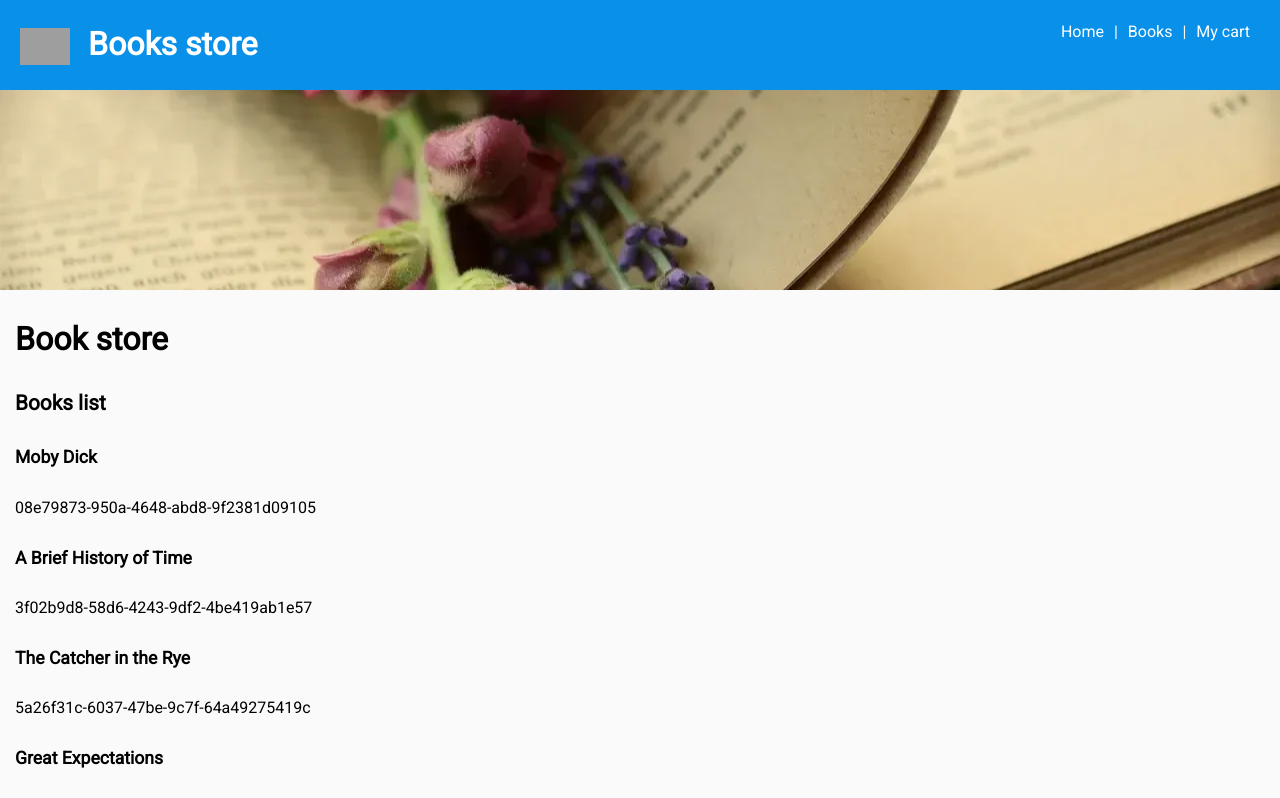
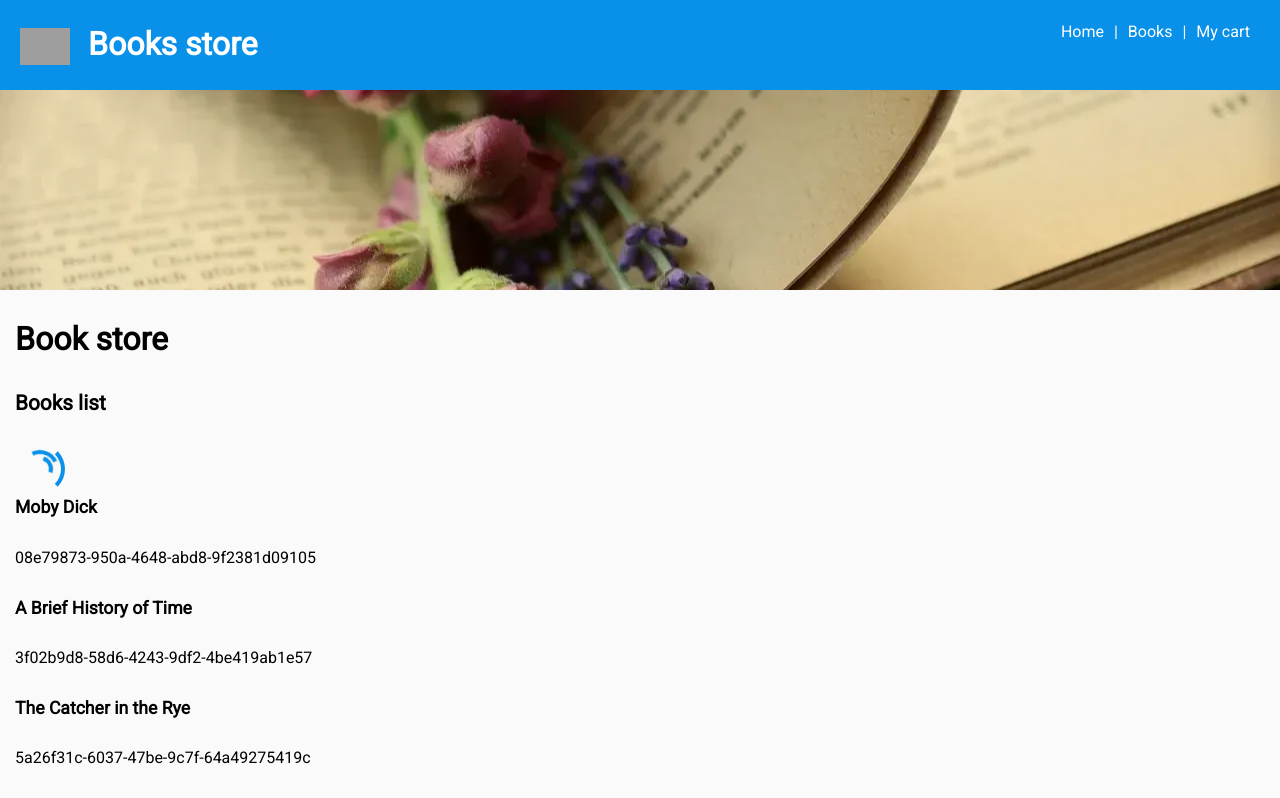
Before and after one commit to krissolz/project-zefir, an Angular app: page / in a window 1280 px wide. Shown: the top 798 px of the page. Built offline with nearby package versions, Linux system fonts and the light colour scheme; grey boxes are pictures that could not be loaded.

Commit message:
adding loading component

```diff
--- a/src/app/core/core.module.ts
+++ b/src/app/core/core.module.ts
@@ -3,10 +3,12 @@ import { DatePipe, CommonModule } from '@angular/common';
 import { AppRoutingModule } from '../app-routing.module';
 
 import { IndexService } from './index';
+import { LoadingComponent } from './loading/loading.component';
 
 @NgModule({
   declarations: [
     ...IndexService,
+    LoadingComponent,
   ],
   imports: [
     AppRoutingModule,
@@ -15,7 +17,8 @@ import { IndexService } from './index';
   ],
   providers: [],
   exports:[
-    ...IndexService
+    ...IndexService,
+    LoadingComponent
   ]
 })
 export class CoreModule { }
--- /dev/null
+++ b/src/app/core/loading/loading.component.html
@@ -0,0 +1 @@
+<div class="loader"></div>
--- /dev/null
+++ b/src/app/core/loading/loading.component.scss
@@ -0,0 +1,27 @@
+@import 'styles';
+
+.loader {
+    width: 50px;
+    aspect-ratio: 1;
+    display: grid;
+    border: 4px solid #0000;
+    border-radius: 50%;
+    border-right-color: $headerBg;
+    animation: l15 1s infinite linear;
+  }
+  .loader::before,
+  .loader::after {
+    content: "";
+    grid-area: 1/1;
+    margin: 2px;
+    border: inherit;
+    border-radius: 50%;
+    animation: l15 2s infinite;
+  }
+  .loader::after {
+    margin: 8px;
+    animation-duration: 3s;
+  }
+  @keyframes l15{
+    100%{transform: rotate(1turn)}
+  }
--- a/src/app/pages/books-list/books.component.html
+++ b/src/app/pages/books-list/books.component.html
@@ -1,4 +1,6 @@
 <h2>{{ booksTitle }}</h2>
+
+<app-loading />
 
 <ul>
     <li *ngFor="let book of books;">
```
Also changed, not shown: src/app/core/loading/loading.component.ts (added, +10 -0 lines).
